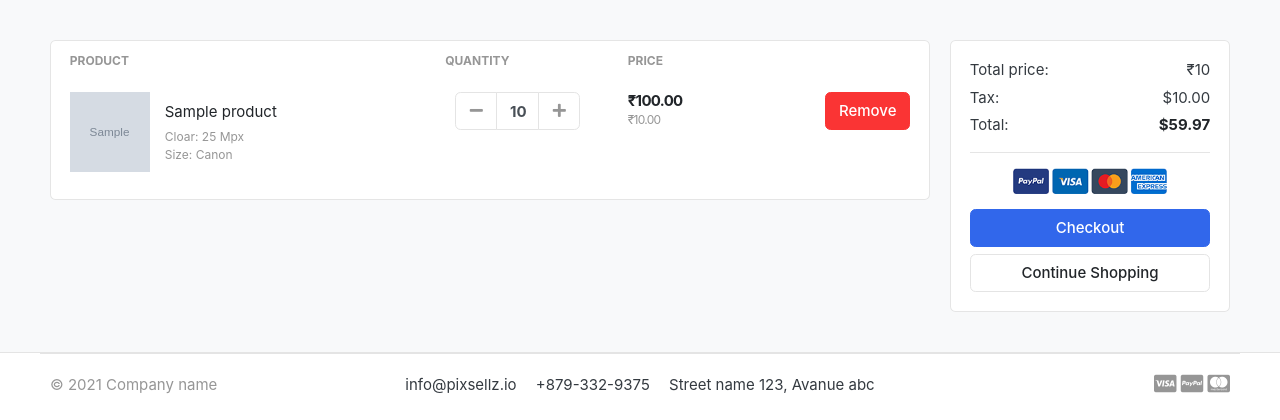
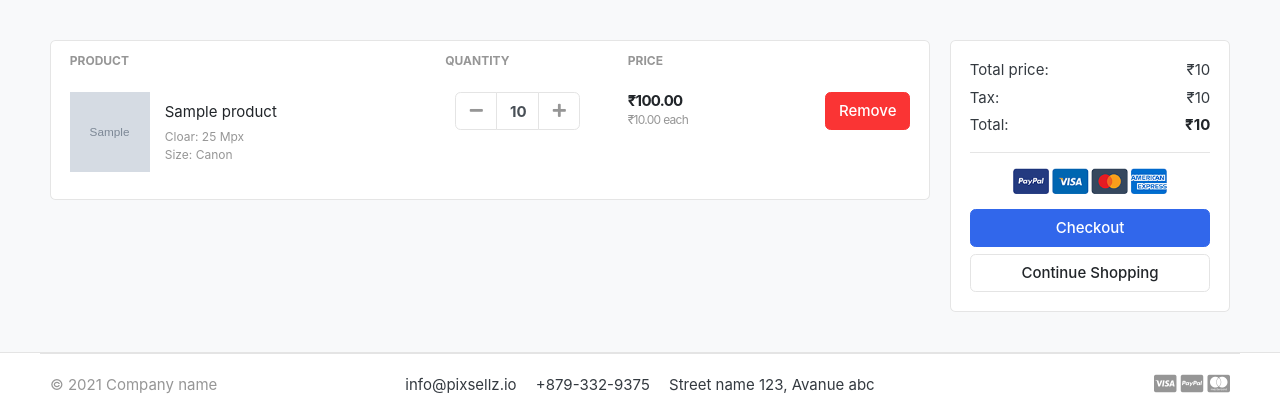
Before and after one commit to SatvirSingh98/GreatKart-eCommerce, a Django app: template src/apps/cart/templates/cart/cart.html in a window 1280 px wide. Shown: the part 118-538 px from the top of the page. Run offline with Django 3.2, Linux system fonts and the light colour scheme; tables that the repository leaves empty hold one stand-in row (values such as "Sample post"); the template is opened without the code that fills it: values that come from a table or form of the project are taken from there, most other values are stand-ins (such as "Sample title", 1, 10 or a date in 2020); grey boxes marked "Sample" are stand-in pictures; some libraries are stand-ins or nearby versions; some web fonts are replaced.

Commit message:
Calculate Tax & Grand Total

```diff
--- a/src/apps/cart/templates/cart/cart.html
+++ b/src/apps/cart/templates/cart/cart.html
@@ -57,7 +57,9 @@
                                             <var class="price">₹{{ cart_item.subtotal }}</var>
 
                                             {% if cart_item.quantity > 1 %}
-                                                <small class="text-muted">₹{{ cart_item.product.price }}</small>
+                                                <small class="text-muted">
+                                                    ₹{{ cart_item.product.price }} each
+                                                </small>
                                             {% endif %}
 
                                         </div> <!-- price-wrap .// -->
@@ -83,11 +85,11 @@
                         </dl>
                         <dl class="dlist-align">
                             <dt>Tax:</dt>
-                            <dd class="text-right"> $10.00</dd>
+                            <dd class="text-right">₹{{ tax }}</dd>
                         </dl>
                         <dl class="dlist-align">
                             <dt>Total:</dt>
-                            <dd class="text-right text-dark b"><strong>$59.97</strong></dd>
+                            <dd class="text-right text-dark b"><strong>₹{{ grand_total }}</strong></dd>
                         </dl>
                         <hr>
                         <p class="text-center mb-3">
```
